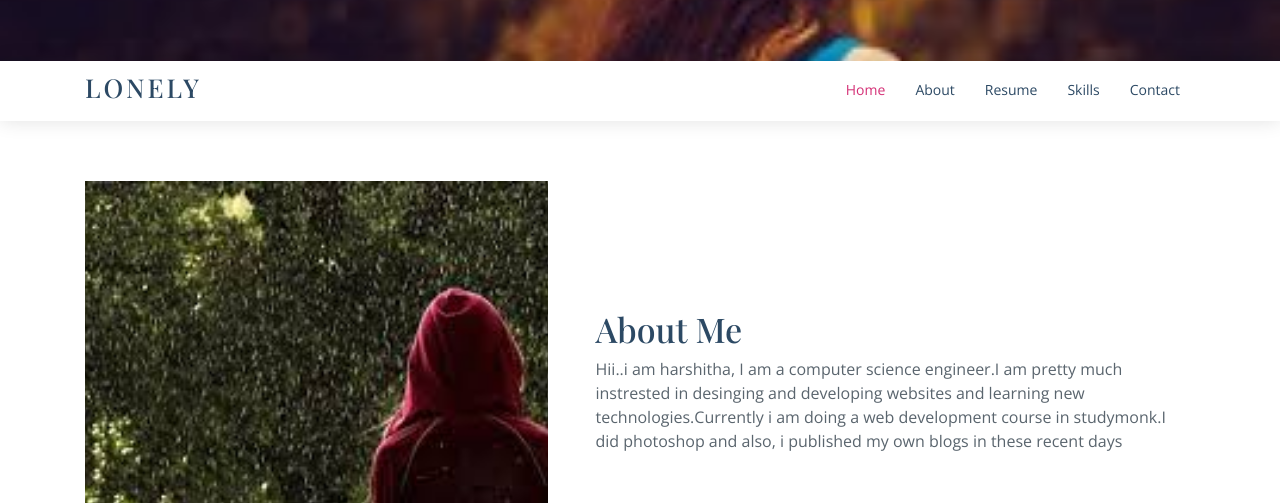
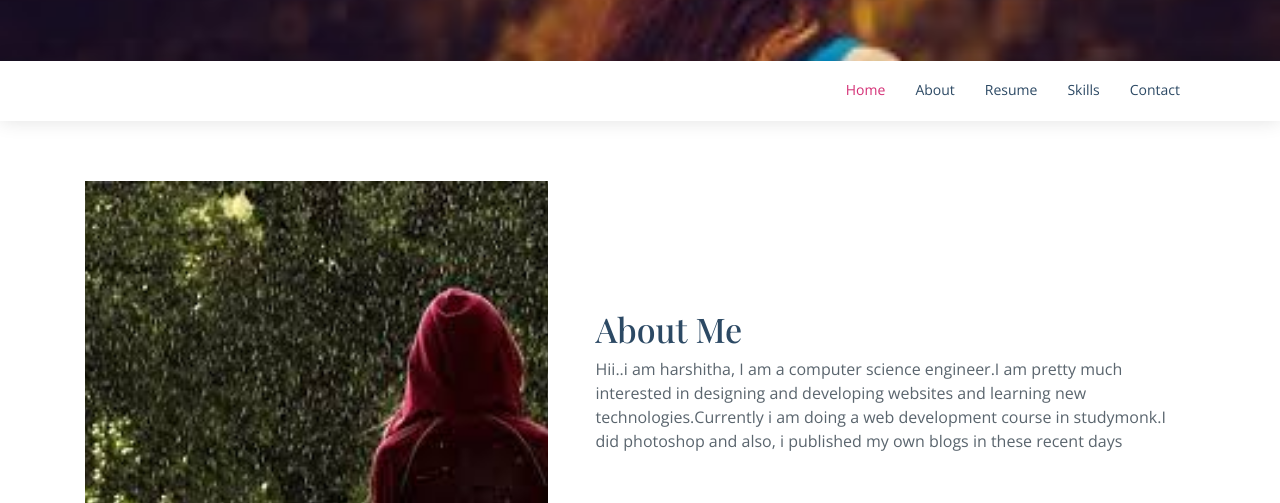
Before and after one commit to Harshitha5585/portfolio, a plain HTML site: page index.html in a window 1280 px wide. Shown: the part 539-1042 px from the top of the page. Drawn offline with nearby package versions, Linux system fonts and the light colour scheme; a web font is replaced by a local one.

Commit message:
my portfolio

```diff
--- a/index.html
+++ b/index.html
@@ -48,7 +48,7 @@
     <div class="container d-flex">
 
       <div class="logo mr-auto">
-        <h1 class="text-light"><a href="index.html"><span>Lonely</span></a></h1>
+        <h1 class="text-light"><a href="index.html"><span></span></a></h1>
         <!-- Uncomment below if you prefer to use an image logo -->
         <!-- <a href="index.html"><img src="assets/img/logo.png" alt="" class="img-fluid"></a>-->
       </div>
@@ -101,7 +101,7 @@
             <div class="content d-flex flex-column justify-content-center">
               <h3>About Me</h3>
               <p>
-                Hii..i am harshitha, I am a computer science engineer.I am pretty much instrested in desinging and developing  websites and learning new technologies.Currently i am doing a web development course in studymonk.I did photoshop and also, i published my own blogs in these recent days
+                Hii..i am harshitha, I am a computer science engineer.I am pretty much interested in designing and developing  websites and learning new technologies.Currently i am doing a web development course in studymonk.I did photoshop and also, i published my own blogs in these recent days
               </p>
             <!-- <div class="row">
                 <div class="col-md-6 d-md-flex align-items-md-stretch">
```
